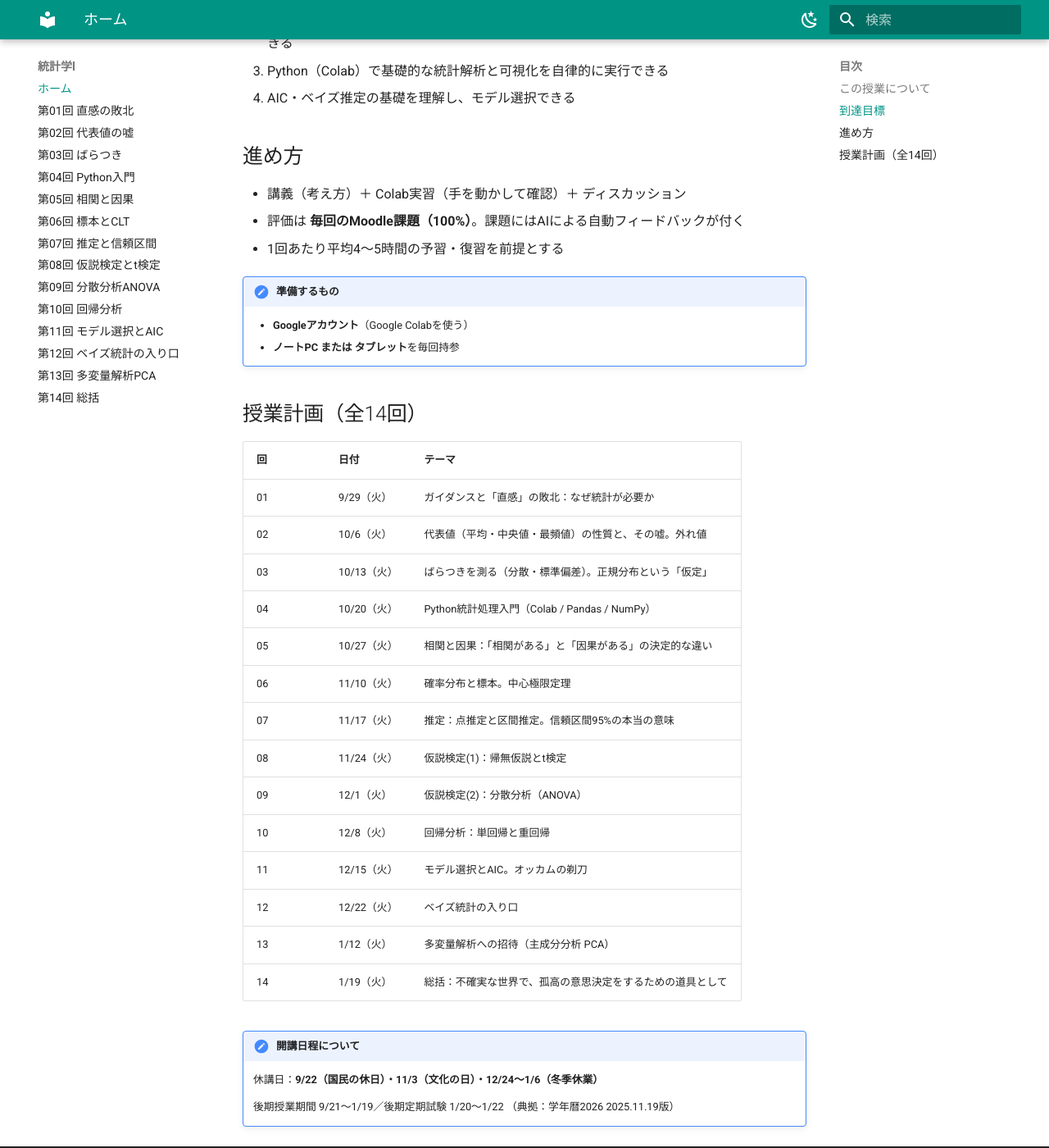
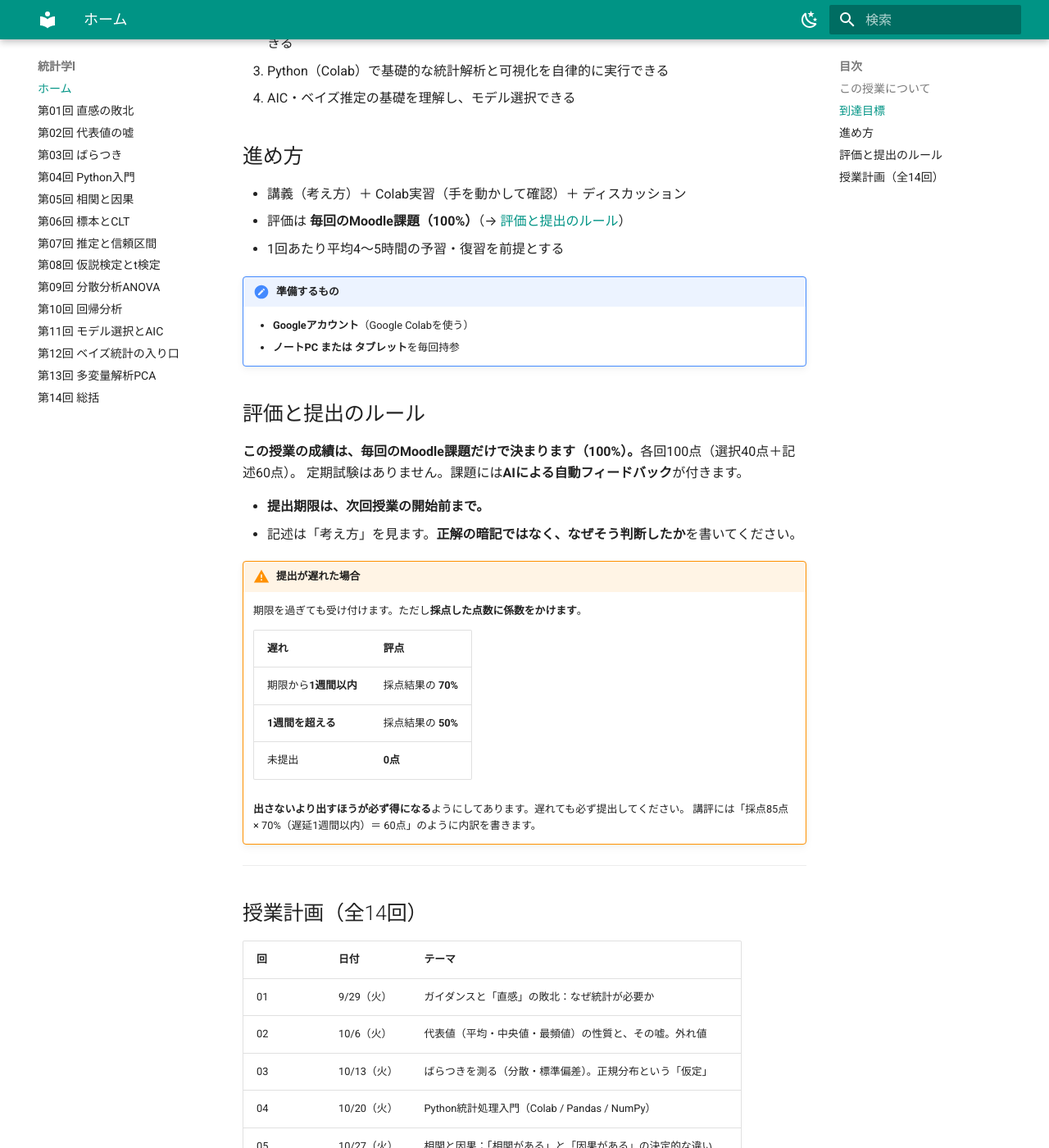
Before and after one commit to aonoa68/toukei-1, an MkDocs documentation site: the page built from docs/index.md, in a window 1280 px wide and 1400 px high, scrolled down 618 px. Shown: the whole window at 82% size. Built offline with MkDocs 1.6.1 and Material for MkDocs 9.7.7, drawn with Linux system fonts in a browser that asks for light colours.

Commit message:
遅延ルールをトップページに移し、見つけられるようにした
遅延提出のルールが第1回のページにしか書いておらず、学期中に学生が探しても
見つけられない状態だった（「どのページか分からない」との指摘）。

- トップページに「## 評価と提出のルール」節を新設し、遅延の表をそこに置いた
  （社会調査入門はすでにトップに置いてあり、それと同じ構成にした）
- 「進め方」にあった評価の1行は、新設した節へのリンクに置き換えて重複を解消
- 第1回のページの「評価とルール」からも、トップページの該当節へ案内を追加

Co-Authored-By: Claude Opus 5 (1M context) <noreply@anthropic.com>
Claude-Session: https://claude.ai/code/session_01VNG6MY7caqH6ZBqg92AUZE

```diff
--- a/docs/index.md
+++ b/docs/index.md
@@ -22,12 +22,34 @@
 ## 進め方
 
 - 講義（考え方）＋ Colab実習（手を動かして確認）＋ ディスカッション
-- 評価は **毎回のMoodle課題（100%）**。課題にはAIによる自動フィードバックが付く
+- 評価は **毎回のMoodle課題（100%）**（→ [評価と提出のルール](#_4)）
 - 1回あたり平均4〜5時間の予習・復習を前提とする
 
 !!! note "準備するもの"
     - **Googleアカウント**（Google Colabを使う）
     - **ノートPC または タブレット**を毎回持参
+
+## 評価と提出のルール
+
+**この授業の成績は、毎回のMoodle課題だけで決まります（100%）。**各回100点（選択40点＋記述60点）。
+定期試験はありません。課題には**AIによる自動フィードバック**が付きます。
+
+- **提出期限は、次回授業の開始前まで。**
+- 記述は「考え方」を見ます。**正解の暗記ではなく、なぜそう判断したか**を書いてください。
+
+!!! warning "提出が遅れた場合"
+    期限を過ぎても受け付けます。ただし**採点した点数に係数をかけます**。
+
+    | 遅れ | 評点 |
+    |---|---|
+    | 期限から**1週間以内** | 採点結果の **70%** |
+    | **1週間を超える** | 採点結果の **50%** |
+    | 未提出 | **0点** |
+
+    **出さないより出すほうが必ず得になる**ようにしてあります。遅れても必ず提出してください。
+    講評には「採点85点 × 70%（遅延1週間以内）＝ 60点」のように内訳を書きます。
+
+---
 
 ## 授業計画（全14回）
 
```
Also changed, not shown: docs/01_guidance.md (+2 -0 lines).
